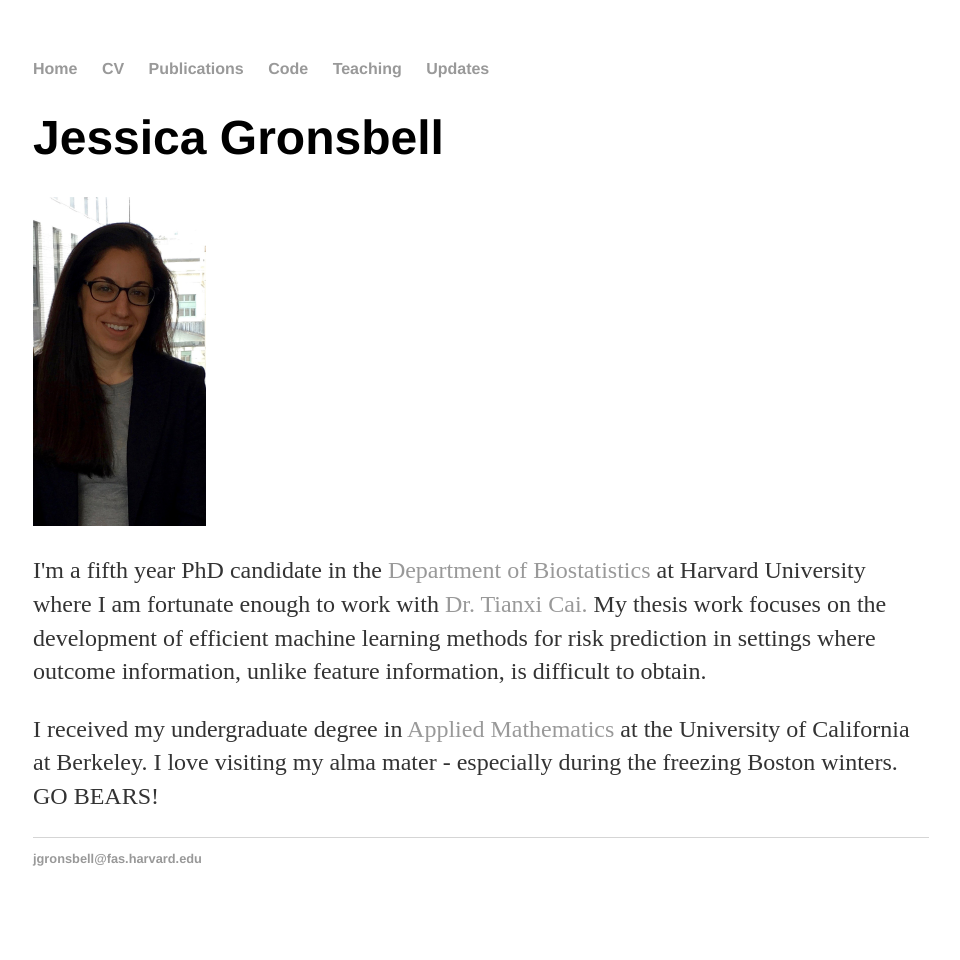
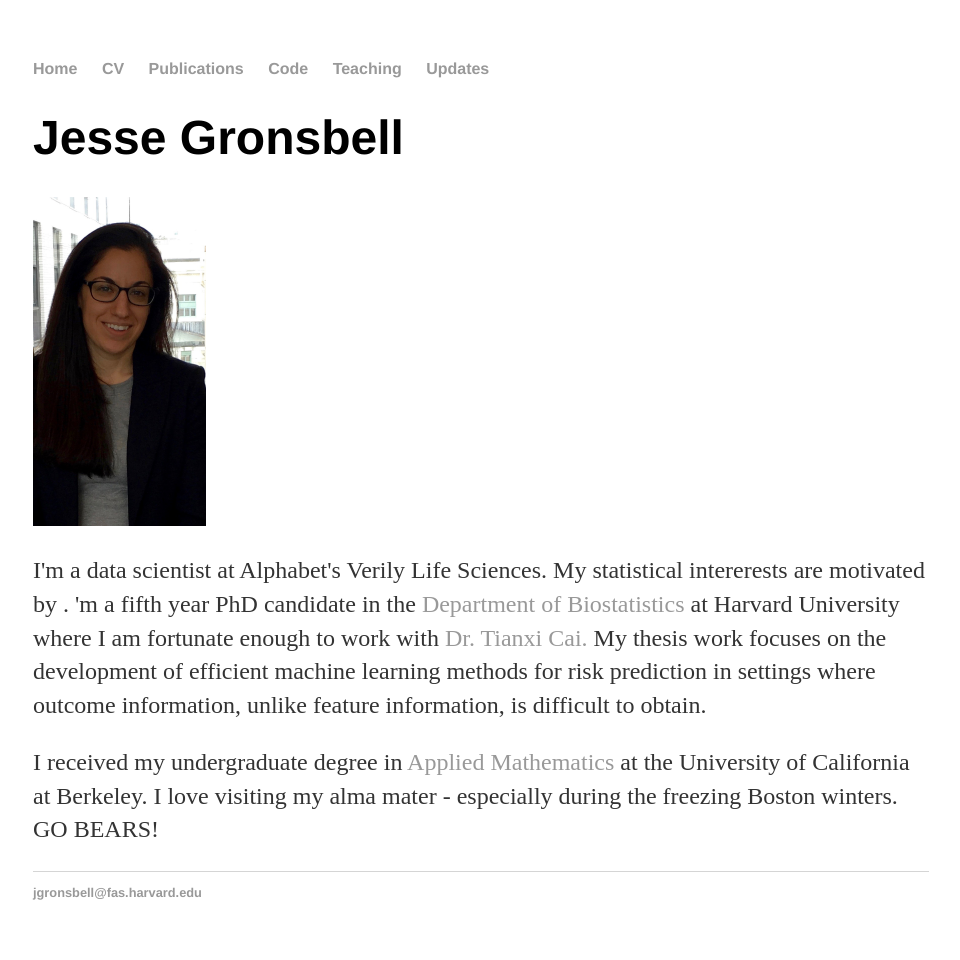
Before and after one commit to jgrons/old_website, a Jekyll site: the page built from index.html, in a window 1280 px wide. Shown: the whole page, without its empty margins (159-1119 px from the left). Built offline with Jekyll 4.4.1, drawn with Linux system fonts in a browser that asks for light colours; before the commit the page ends 926 px from its top, so only the background shows below that.

Commit message:
Update index.html

```diff
--- a/index.html
+++ b/index.html
@@ -1,16 +1,17 @@
 ---
 layout: default
-title: Jessica Gronsbell | PhD Candidate in Biostatistics at Harvard University
+title: Jessica Gronsbell
 ---
 <div class="blurb">
-	<h1> Jessica Gronsbell </h1>
+	<h1> Jesse Gronsbell </h1>
 	<div class="span2">
         <a href="../pics/IMG_1115.jpeg">
             <img src="../pics/IMG_1115.jpeg" HEIGHT="329" WIDTH="173"
                   title="JG" alt="JG"/></a>
         </div>
 
-	<p> I'm a fifth year PhD candidate in the <a href="https://www.hsph.harvard.edu/biostatistics/"> Department of
+	<p> I'm a data scientist at Alphabet's Verily Life Sciences.  My statistical intererests are motivated by .
+		'm a fifth year PhD candidate in the <a href="https://www.hsph.harvard.edu/biostatistics/"> Department of
 		Biostatistics </a> at Harvard University
 		where I am fortunate enough to work with <a href="https://www.hsph.harvard.edu/tianxi-cai/">
 		Dr. Tianxi Cai.</a>
```
